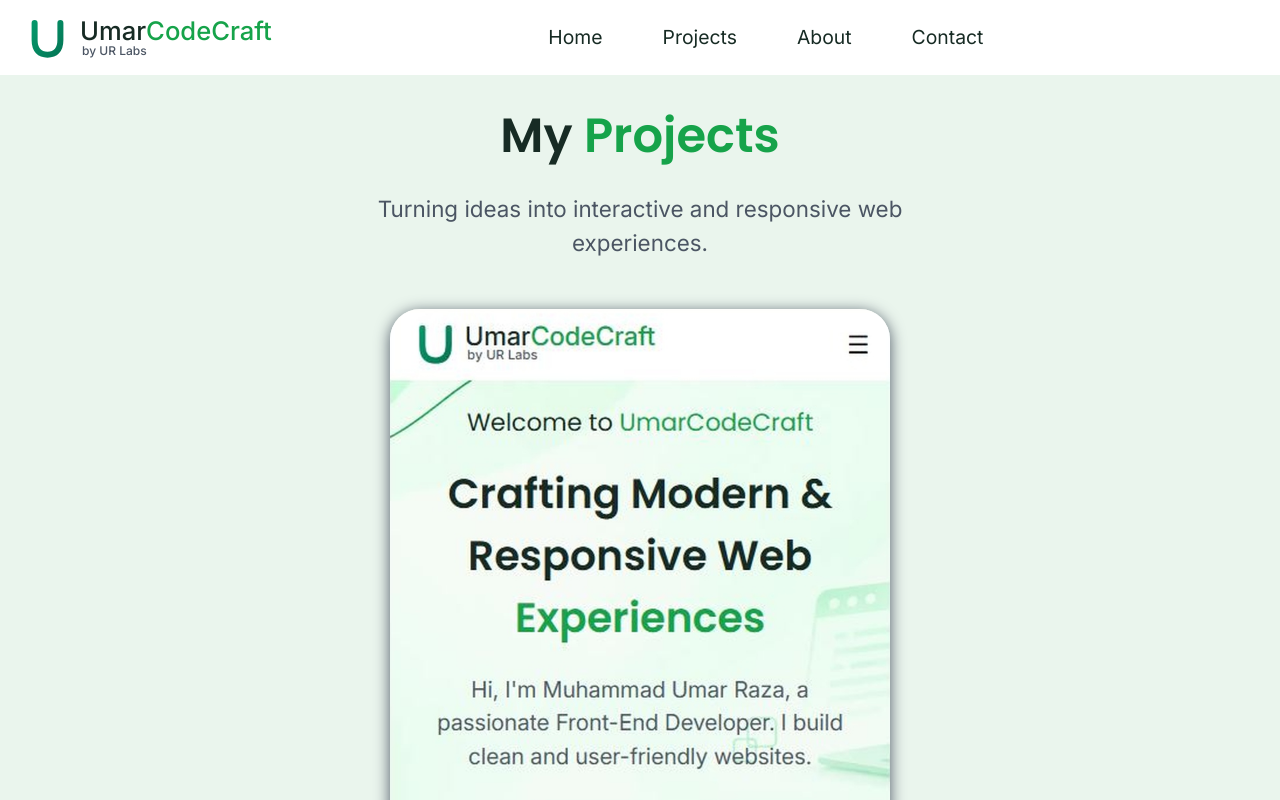
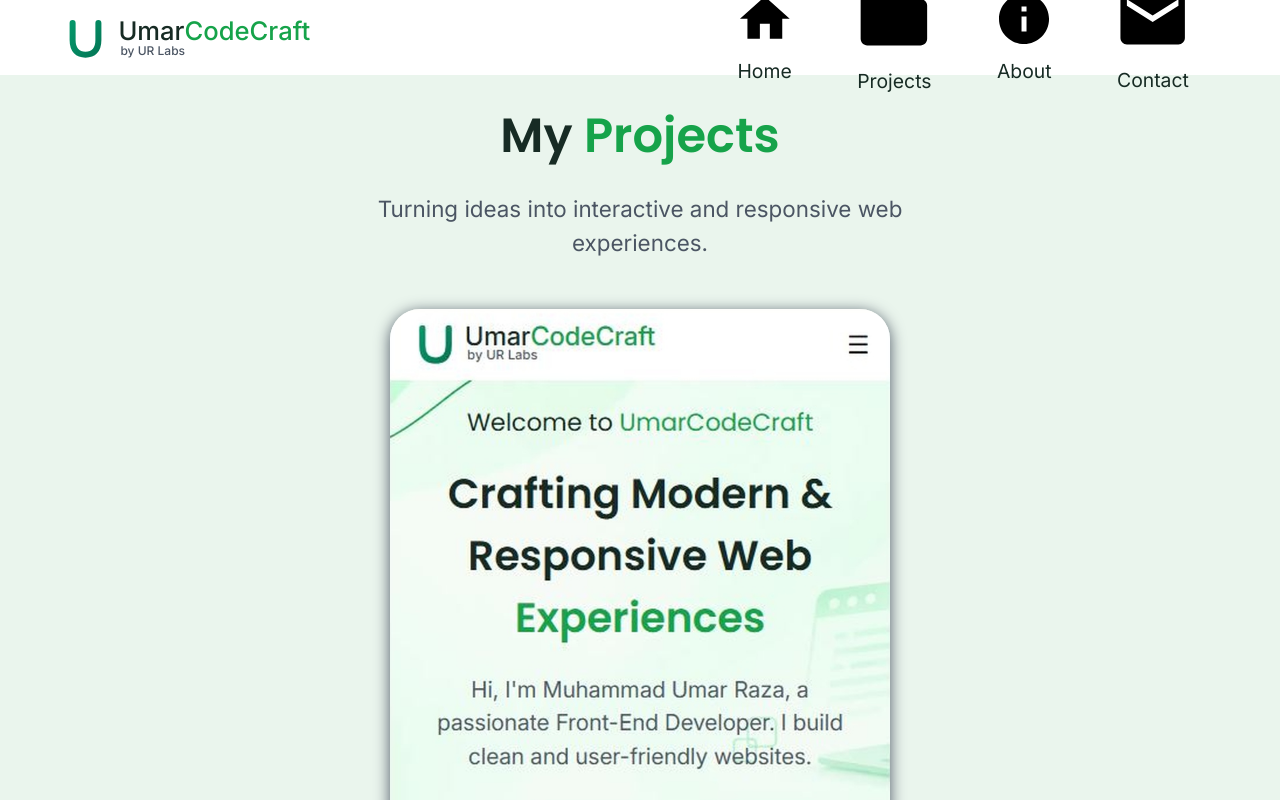
Before and after one commit to umarraza1414-arch/UmarCodeCraft, a plain HTML site: page projects.html in a window 1280 px wide. Shown: the top 800 px of the page. Drawn offline with Linux system fonts and the light colour scheme.

Commit message:
Update projects.html

```diff
--- a/projects.html
+++ b/projects.html
@@ -43,14 +43,17 @@
 
 <body>
     <header>
-        <nav class="navbar">
-            <div class="wrapper">
-                <!-- logo -->
+        <div id="overlay" onclick="toggleMenu()"></div>
+        <nav class="navbar" id="navbar">
+            <div class="logotolinks">
+
+                <div class="wrapper">
+                    <!-- logo -->
                 <div class="logo">
                     <a href="index.html">
 
                         <svg xmlns="http://www.w3.org/2000/svg" viewBox="0 0 64 64" class="brand-logo"
-                            aria-hidden="true">
+                        aria-hidden="true">
                             <defs>
                                 <linearGradient id="g" x1="0" y1="0" x2="1" y2="1">
                                     <stop offset="0%" stop-color="#059669" />
@@ -72,13 +75,30 @@
 
             <div class="right">
                 <ul id="slidebar">
-                    <li><a href="index.html">Home</a></li>
-                    <li><a href="projects.html">Projects</a></li>
-                    <li><a href="about.html">About</a></li>
-                    <li><a href="contact.html">Contact</a></li>
+                    <!-- home link with icon -->
+                    <li class="homeli"><a href="index.html">
+                        <svg viewBox="0 0 24 24"><path d="M10 20v-6h4v6h5v-8h3L12 3 2 12h3v8z"/></svg>
+                        Home
+                    </a></li>
+                    <!-- projects link with icon -->
+                    <li class="projectsli"><a href="projects.html">
+                        <svg viewBox="0 0 24 24"><path d="M10 4H4c-1.1 0-2 .9-2 2v12c0 1.1.9 2 2 2h16c1.1 0 2-.9 2-2V8c0-1.1-.9-2-2-2h-8l-2-2z"/></svg>
+                        Projects
+                    </a></li>
+                    <!-- about link with icon -->
+                    <li class="aboutli"><a href="about.html">
+                         <svg viewBox="0 0 24 24"><path d="M12 2C6.48 2 2 6.48 2 12s4.48 10 10 10 10-4.48 10-10S17.52 2 12 2zm1 15h-2v-6h2v6zm0-8h-2V7h2v2z"/></svg>
+                        About
+                    </a></li>
+                    <!-- contact link with icon -->
+                    <li class="contactli"><a href="contact.html">
+                        <svg viewBox="0 0 24 24"><path d="M20 4H4c-1.1 0-2 .9-2 2v12c0 1.1.9 2 2 2h16c1.1 0 2-.9 2-2V6c0-1.1-.9-2-2-2zm0 4l-8 5-8-5V6l8 5 8-5v2z"/></svg>
+                        Contact
+                    </a></li>
                     <li>© 2026 UmarCodeCraft</li>
                 </ul>
             </div>
+        </div>
             <div>
                 <button class="hamburger" id="hamburger">
                     &#9776;
```
